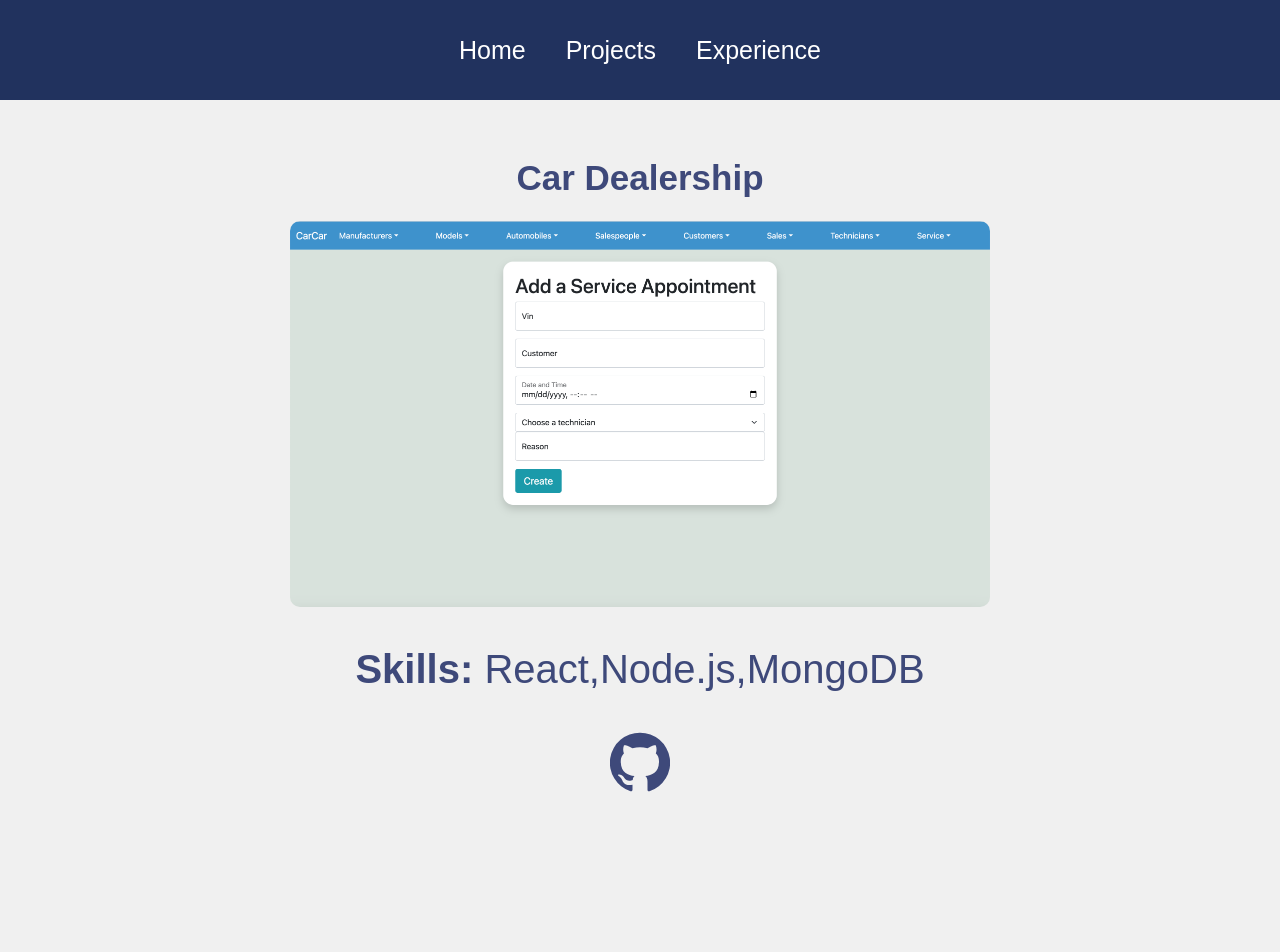
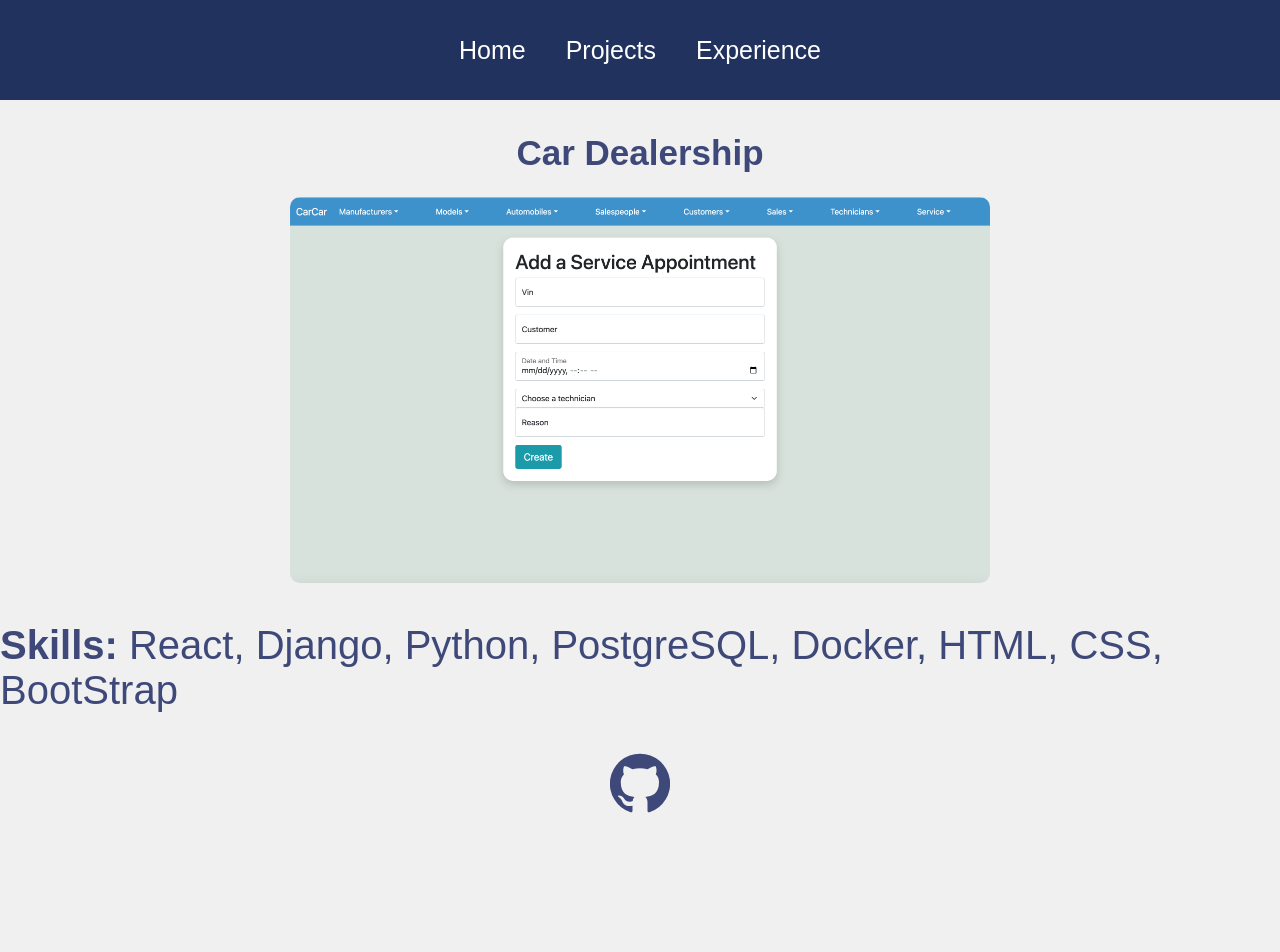
Before and after one commit to machadop1407/react-personal-portfolio-website, a React (Create React App) app: page /project/1 in a window 1280 px wide. Shown: the top 952 px of the page. Built offline with nearby package versions, Linux system fonts and the light colour scheme.

Commit message:
updated skills in ProjectList.js

```diff
--- a/src/helpers/ProjectList.js
+++ b/src/helpers/ProjectList.js
@@ -6,17 +6,18 @@ export const ProjectList = [
   {
     name: "Dog Sled Tour",
     image: PLH,
-    skills: "React, JavaScript, Fast Api, Docker, CI/CD, HTML, CSS, BootStrap",
+    skills: "React, FastApi, PostgreSQL, Docker, CI/CD, HTML, CSS, BootStrap",
+
   },
   {
     name: "Car Dealership",
     image: CarCar,
-    skills: "React,Node.js,MongoDB",
+    skills: "React, Django, Python, PostgreSQL, Docker, HTML, CSS, BootStrap",
   },
   {
     name: "Shadow Wrestler",
     image: ShadowWrestler,
-    skills: "React,Node.js,MongoDB,SpotifyAPI",
+    skills: "React, Next.js, Tailwind, Figma",
   },
 
 ];
--- a/src/pages/ProjectDisplay.js
+++ b/src/pages/ProjectDisplay.js
@@ -5,6 +5,7 @@ import GitHubIcon from "@material-ui/icons/GitHub";
 import "../styles/ProjectDisplay.css";
 
 function ProjectDisplay() {
+  const gitHub = "https://gitlab.com/JacobDelott"
   const { id } = useParams();
   const project = ProjectList[id];
   return (
@@ -14,7 +15,10 @@ function ProjectDisplay() {
       <p>
         <b>Skills:</b> {project.skills}
       </p>
-      <GitHubIcon />
+      <a href={gitHub} target="_blank" rel="noopener noreferrer">
+          <GitHubIcon />
+        </a>
+
     </div>
   );
 }
```
